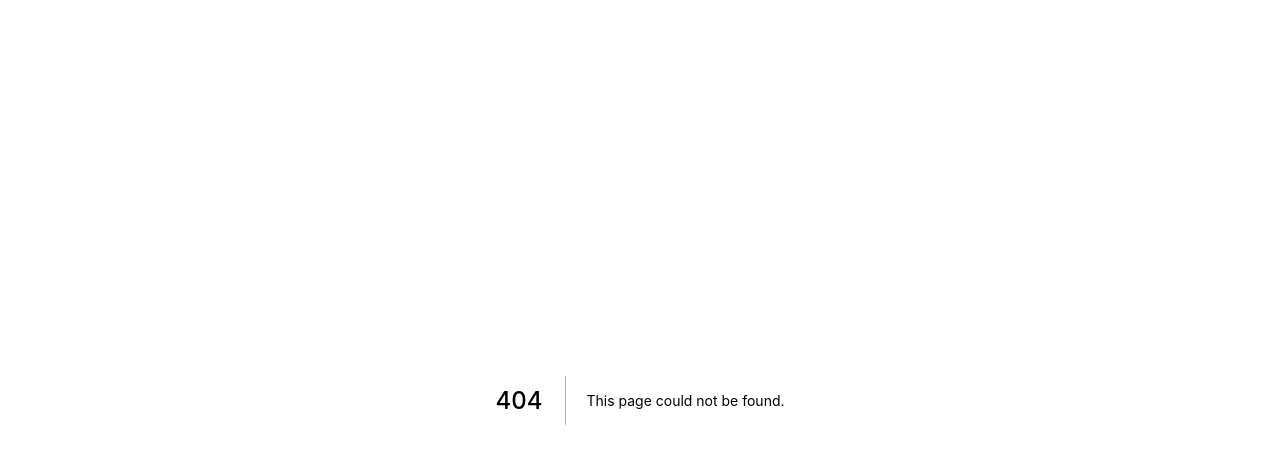
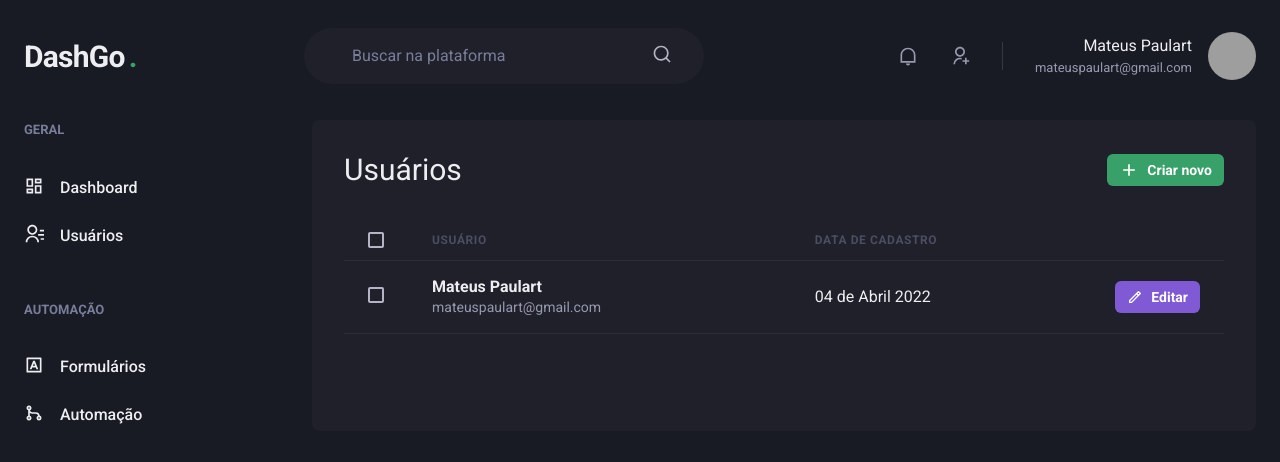
Before and after one commit to Mateusp23/dashgo, a Next.js app: page /users in a window 1280 px wide. Before the commit this address had no page. Shown: the top 462 px of the page. Built offline with nearby package versions, Linux system fonts and the light colour scheme; grey boxes are pictures that could not be loaded.

Commit message:
pagina lista de usuarios

```diff
--- /dev/null
+++ b/src/pages/users/index.tsx
@@ -0,0 +1,84 @@
+import {
+  Box,
+  Flex,
+  Heading,
+  Button,
+  Icon,
+  Table,
+  Thead,
+  Tr,
+  Th,
+  Checkbox,
+  Tbody,
+  Td,
+  Text
+} from '@chakra-ui/react';
+import { Header } from '../../components/Header';
+import { Sidebar } from '../../components/Sidebar';
+import { RiAddLine, RiPencilLine } from 'react-icons/ri';
+
+export default function UserList() {
+  return (
+    <Box>
+      <Header />
+
+      <Flex w="100%" my="6" maxWidth={1480} mx="auto" px="6">
+        <Sidebar />
+
+        <Box flex="1" borderRadius={8} bg="gray.800" p="8">
+          <Flex mb="8" justify="space-between" align="center">
+            <Heading size="lg" fontWeight="normal">Usuários</Heading>
+
+            <Button
+              as="a"
+              size="sm"
+              fontSize="sm"
+              colorScheme="green"
+              leftIcon={<Icon as={RiAddLine} fontSize="20"/>}
+            >
+              Criar novo
+            </Button>
+          </Flex>
+
+          <Table colorScheme="whiteAlpha">
+            <Thead>
+              <Tr>
+                <Th px="6" color="gray.300" width="8">
+                  <Checkbox colorScheme="green"/>
+                </Th>
+                <Th>Usuário</Th>
+                <Th>Data de cadastro</Th>
+                <Th width="8"></Th>
+              </Tr>
+            </Thead>
+            <Tbody>
+              <Tr>
+                <Td px="6">
+                  <Checkbox colorScheme="green"/>
+                </Td>
+                <Td px="6">
+                  <Box>
+                    <Text fontWeight="bold">Mateus Paulart</Text>
+                    <Text fontSize="sm" color="gray.300">mateuspaulart@gmail.com</Text>
+                  </Box>
+                </Td>
+                <Td>04 de Abril 2022</Td>
+                <Td>
+                  <Button
+                    as="a"
+                    size="sm"
+                    fontSize="sm"
+                    colorScheme="purple"
+                    leftIcon={<Icon as={RiPencilLine} fontSize="16"/>}
+                  >
+                    Editar
+                  </Button>
+                </Td>
+              </Tr>
+            </Tbody>
+          </Table>
+        </Box>
+      </Flex>
+    </Box>
+  );
+}
```
